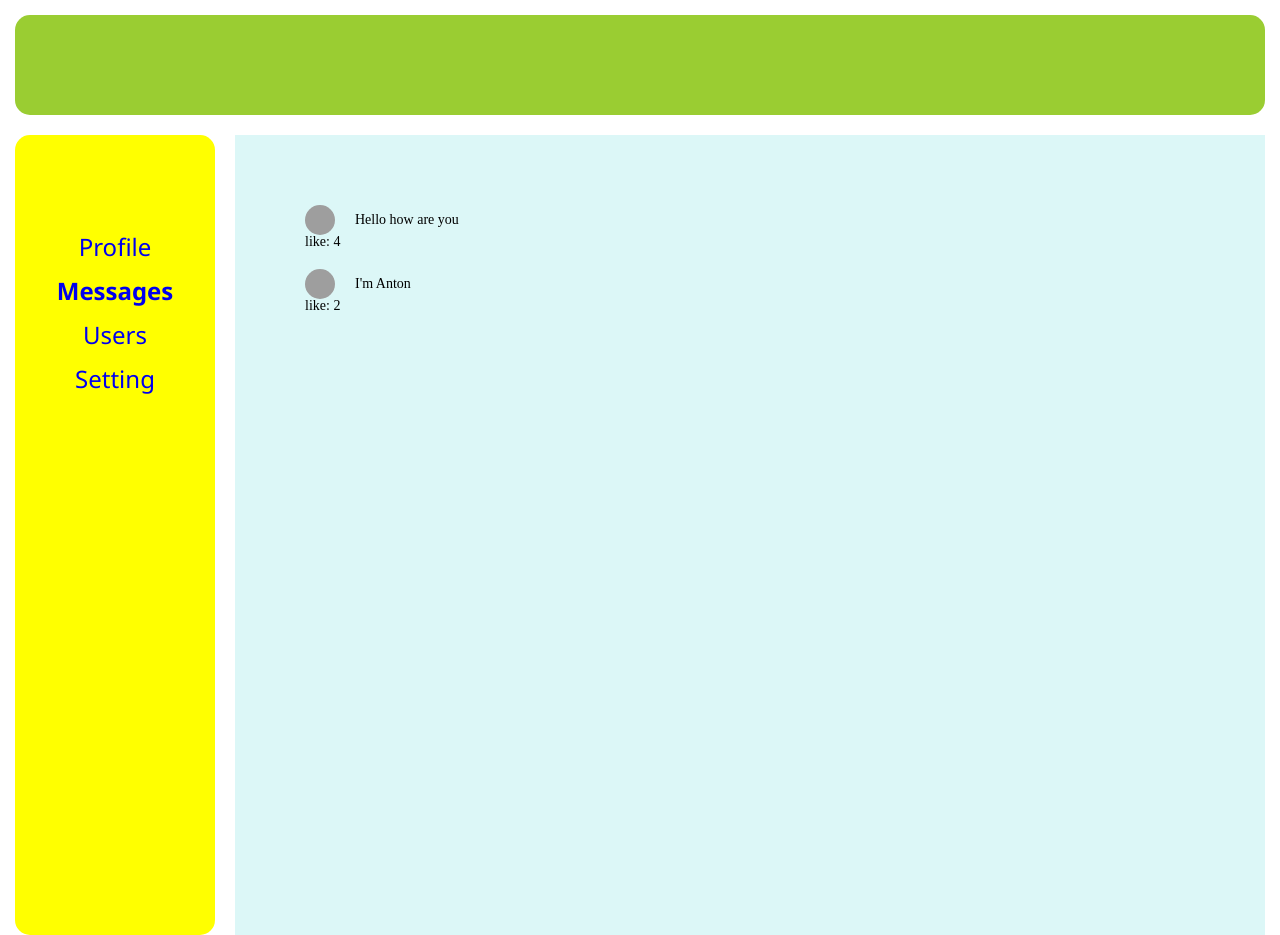
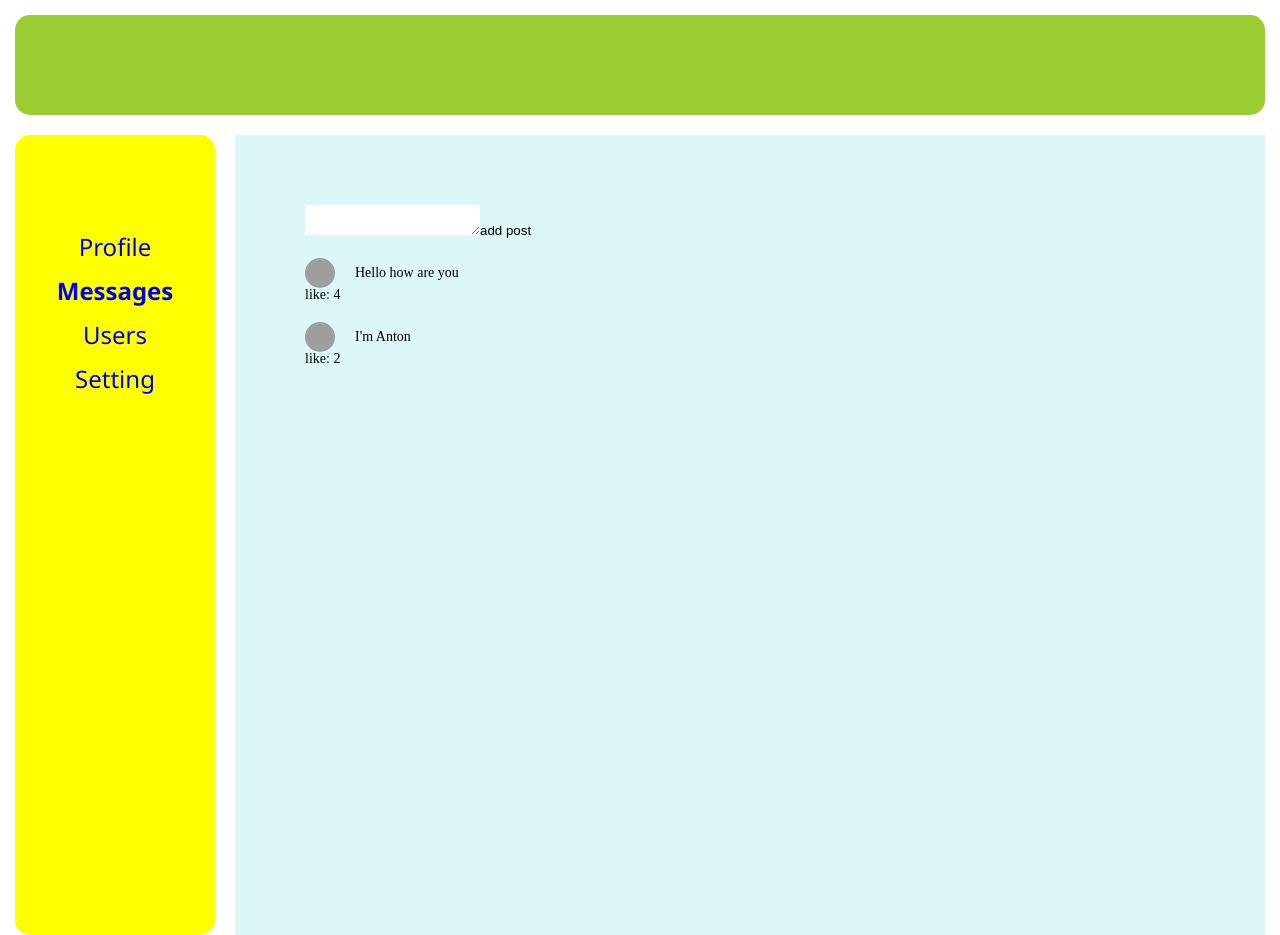
Before and after one commit to ttony88/samurai-way-main, a React (Create React App) app: page /profile in a window 1280 px wide. Built offline with nearby package versions, Linux system fonts and the light colour scheme; grey boxes are pictures that could not be loaded.

Commit message:
add form in Posts

```diff
--- a/src/Profile/Posts/Posts.tsx
+++ b/src/Profile/Posts/Posts.tsx
@@ -9,6 +9,11 @@ export const Posts:FC<PostsProps> = (props) => {
 
     return(
         <div className={style.wrapper}>
+            <form className={style.form} action="">
+                <textarea></textarea>
+                <button>add post</button>
+            </form>
+
             <Post textPost="Hello how are you" countLike={4} />
             <Post textPost="I'm Anton" countLike={2} />
         </div>
```
